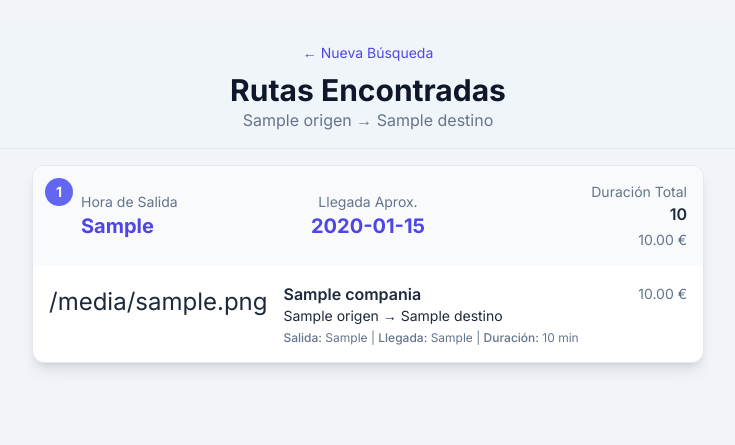
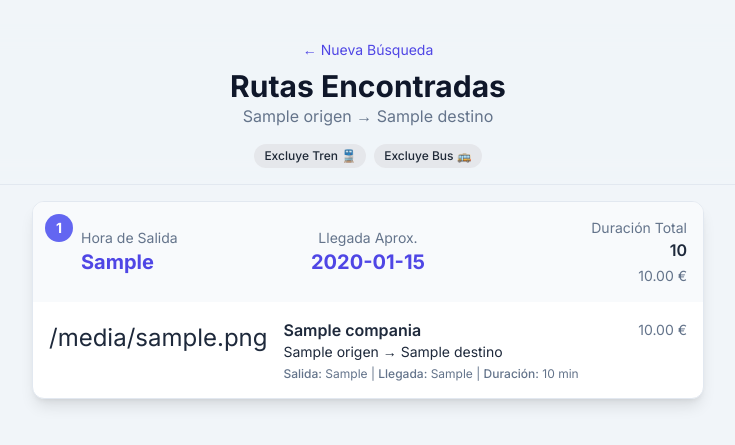
Before and after one commit to Edu652/mi-ruta-uni, a Flask app: template templates/resultado.html in a window 1280 px wide. Shown: the top 445 px of the page, without its empty margins (272-1007 px from the left). Run offline with Flask 3, Linux system fonts and the light colour scheme; the template is opened without the code that fills it: most values are stand-ins (such as "Sample title", 1, 10 or a date in 2020); some libraries are stand-ins or nearby versions.

Commit message:
Update resultado.html

```diff
--- a/templates/resultado.html
+++ b/templates/resultado.html
@@ -28,28 +28,20 @@
         <!-- CABECERA FIJA -->
         <div class="sticky top-0 z-20 bg-slate-100/80 dark:bg-slate-900/80 backdrop-blur-md py-4 -mx-4 px-4 mb-4 border-b border-slate-200 dark:border-slate-700">
             <div class="text-center max-w-2xl mx-auto">
-                <a href="/" class="text-indigo-600 dark:text-indigo-400 hover:underline transition-colors text-sm">&larr; Nueva Búsqueda</a>
-                <h1 class="text-2xl md:text-3xl font-bold text-slate-900 dark:text-slate-100 mt-2">Rutas Encontradas</h1>
+                 <a href="/" class="block text-indigo-600 dark:text-indigo-400 hover:underline transition-colors text-sm mb-2">&larr; Nueva Búsqueda</a>
+                <h1 class="text-2xl md:text-3xl font-bold text-slate-900 dark:text-slate-100">Rutas Encontradas</h1>
                 <p class="text-slate-500 dark:text-slate-400">{{ origen }} &rarr; {{ destino }}</p>
 
                 <!-- SECCIÓN DE FILTROS APLICADOS -->
-                {% if filtros and (filtros.desde_ahora or filtros.evitar_sj or filtros.evitar_pa or filtros.llegar_antes_check or filtros.salir_despues_check) %}
+                {% if filtros %}
                 <div class="flex flex-wrap gap-2 justify-center mt-4">
-                    {% if filtros.desde_ahora %}
-                    <span class="bg-indigo-100 text-indigo-800 text-xs font-medium px-2.5 py-1 rounded-full dark:bg-indigo-900 dark:text-indigo-300">Desde ahora</span>
-                    {% endif %}
-                    {% if filtros.salir_despues_check %}
-                    <span class="bg-sky-100 text-sky-800 text-xs font-medium px-2.5 py-1 rounded-full dark:bg-sky-900 dark:text-sky-300">Salir &gt; {{ filtros.salir_despues_hora }}:{{ filtros.salir_despues_minuto }}</span>
-                    {% endif %}
-                    {% if filtros.llegar_antes_check %}
-                    <span class="bg-rose-100 text-rose-800 text-xs font-medium px-2.5 py-1 rounded-full dark:bg-rose-900 dark:text-rose-300">Llegar &lt; {{ filtros.llegar_antes_hora }}:{{ filtros.llegar_antes_minuto }}</span>
-                    {% endif %}
-                    {% if filtros.evitar_sj %}
-                    <span class="bg-amber-100 text-amber-800 text-xs font-medium px-2.5 py-1 rounded-full dark:bg-amber-900 dark:text-amber-300">Evitando Sta. Justa</span>
-                    {% endif %}
-                    {% if filtros.evitar_pa %}
-                    <span class="bg-amber-100 text-amber-800 text-xs font-medium px-2.5 py-1 rounded-full dark:bg-amber-900 dark:text-amber-300">Evitando Plz. Armas</span>
-                    {% endif %}
+                    {% if filtros.desde_ahora %}<span class="bg-indigo-100 text-indigo-800 text-xs font-medium px-2.5 py-1 rounded-full dark:bg-indigo-900 dark:text-indigo-300">Desde ahora</span>{% endif %}
+                    {% if filtros.salir_despues_check %}<span class="bg-sky-100 text-sky-800 text-xs font-medium px-2.5 py-1 rounded-full dark:bg-sky-900 dark:text-sky-300">Salir &gt; {{ filtros.salir_despues_hora }}:{{ filtros.salir_despues_minuto }}</span>{% endif %}
+                    {% if filtros.llegar_antes_check %}<span class="bg-rose-100 text-rose-800 text-xs font-medium px-2.5 py-1 rounded-full dark:bg-rose-900 dark:text-rose-300">Llegar &lt; {{ filtros.llegar_antes_hora }}:{{ filtros.llegar_antes_minuto }}</span>{% endif %}
+                    {% if filtros.evitar_sj %}<span class="bg-amber-100 text-amber-800 text-xs font-medium px-2.5 py-1 rounded-full dark:bg-amber-900 dark:text-amber-300">Evitando Sta. Justa</span>{% endif %}
+                    {% if filtros.evitar_pa %}<span class="bg-amber-100 text-amber-800 text-xs font-medium px-2.5 py-1 rounded-full dark:bg-amber-900 dark:text-amber-300">Evitando Plz. Armas</span>{% endif %}
+                    {% if not filtros.get('solo_tren') %}<span class="bg-gray-200 text-gray-800 text-xs font-medium px-2.5 py-1 rounded-full dark:bg-gray-700 dark:text-gray-300">Excluye Tren 🚆</span>{% endif %}
+                    {% if not filtros.get('solo_bus') %}<span class="bg-gray-200 text-gray-800 text-xs font-medium px-2.5 py-1 rounded-full dark:bg-gray-700 dark:text-gray-300">Excluye Bus 🚌</span>{% endif %}
                 </div>
                 {% endif %}
             </div>
@@ -60,31 +52,19 @@
             {% if resultados %}
                 {% for resultado in resultados %}
                 <div class="relative bg-white dark:bg-slate-800 rounded-xl shadow-lg overflow-hidden border border-slate-200 dark:border-slate-700 transition-colors">
-                     <!-- Círculo con el número -->
-                    <div class="absolute top-3 left-3 w-7 h-7 bg-indigo-500 dark:bg-indigo-400 text-white dark:text-slate-900 rounded-full flex items-center justify-center font-bold text-sm z-10">
-                        {{ loop.index }}
-                    </div>
+                     <div class="absolute top-3 left-3 w-7 h-7 bg-indigo-500 dark:bg-indigo-400 text-white dark:text-slate-900 rounded-full flex items-center justify-center font-bold text-sm z-10">{{ loop.index }}</div>
 
-                    <!-- RESUMEN DEL VIAJE -->
                     <div class="p-4 bg-slate-50 dark:bg-slate-700/50 grid grid-cols-3 gap-4 items-center text-center">
                         <div class="text-left pl-8">
                             <p class="text-sm text-slate-500 dark:text-slate-400">Hora de Salida</p>
-                            <p class="text-xl font-bold text-indigo-600 dark:text-indigo-400">
-                                {{ resultado.segmentos[0].Salida_str }}
-                            </p>
+                            <p class="text-xl font-bold text-indigo-600 dark:text-indigo-400">{{ resultado.segmentos[0].Salida_str }}</p>
                         </div>
-
                         <div>
                             <p class="text-sm text-slate-500 dark:text-slate-400">Llegada Aprox.</p>
                             <p class="text-xl font-bold text-indigo-600 dark:text-indigo-400">
-                                {% if resultado.hora_llegada_final == 'Flexible' %}
-                                    Flexible
-                                {% else %}
-                                    {{ resultado.hora_llegada_final.strftime('%H:%M') }}
-                                {% endif %}
+                                {% if resultado.hora_llegada_final == 'Flexible' %}Flexible{% else %}{{ resultado.hora_llegada_final.strftime('%H:%M') }}{% endif %}
                             </p>
                         </div>
-
                         <div class="text-right">
                             <p class="text-sm text-slate-500 dark:text-slate-400">Duración Total</p>
                             <p class="font-semibold">{{ resultado.duracion_total_str }}</p>
@@ -92,7 +72,6 @@
                         </div>
                     </div>
 
-                    <!-- SEGMENTOS DEL VIAJE -->
                     <div class="p-4 space-y-3">
                         {% for segmento in resultado.segmentos %}
                         <div class="flex items-start">
@@ -100,18 +79,13 @@
                             <div class="flex-grow">
                                 <div class="flex justify-between items-center">
                                     <p class="font-semibold">{{ segmento.Compania | default('') }}</p>
-                                    <p class="text-sm text-slate-500 dark:text-slate-400">
-                                        {{ "%.2f"|format(segmento.Precio) }} €
-                                    </p>
+                                    <p class="text-sm text-slate-500 dark:text-slate-400">{{ "%.2f"|format(segmento.Precio) }} €</p>
                                 </div>
                                 <p class="text-sm">{{ segmento.Origen }} &rarr; {{ segmento.Destino }}</p>
                                 <p class="text-xs text-slate-500 dark:text-slate-400 mt-1">
                                     <span class="font-medium">Salida:</span> {{ segmento.Salida_str }}
-                                    {% if segmento.Llegada_str %}
-                                        | <span class="font-medium">Llegada:</span> {{ segmento.Llegada_str }}
-                                    {% endif %}
+                                    {% if segmento.Llegada_str %}| <span class="font-medium">Llegada:</span> {{ segmento.Llegada_str }}{% endif %}
                                     | <span class="font-medium">Duración:</span> {{ "%.0f"|format(segmento.Duracion_Tramo_Min | default(0)) }} min
-
                                     {% set compania_lower = segmento.Compania|string|lower %}
                                     {% if ('urbano' in compania_lower or 'emtusa' in compania_lower) and segmento.Linea and segmento.Linea|string|lower != 'nan' %}
                                         | <span class="font-medium">Línea:</span> {{ segmento.Linea | int }}
@@ -130,13 +104,10 @@
                 </div>
                 {% endfor %}
             {% else %}
-                <!-- MENSAJE SI NO HAY RUTAS -->
                 <div class="text-center bg-white dark:bg-slate-800 p-8 rounded-xl border border-slate-200 dark:border-slate-700">
                     <p class="text-4xl mb-4">😔</p>
                     <h2 class="text-xl font-semibold mb-2">¡Vaya! No encontramos rutas</h2>
-                    <p class="text-slate-500 dark:text-slate-400">
-                        No hemos podido encontrar una combinación para este trayecto con los filtros aplicados.
-                    </p>
+                    <p class="text-slate-500 dark:text-slate-400">No hemos podido encontrar una combinación para este trayecto con los filtros aplicados.</p>
                 </div>
             {% endif %}
         </div>
```
